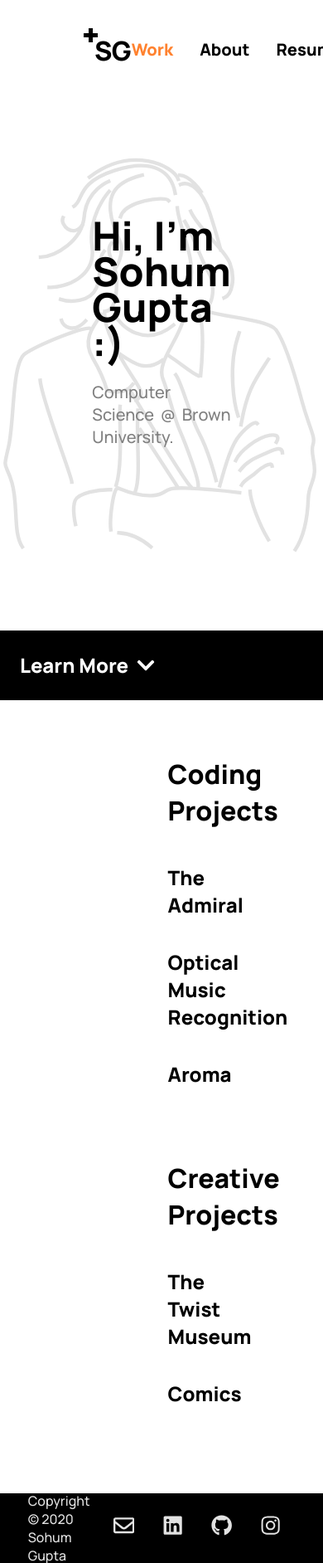
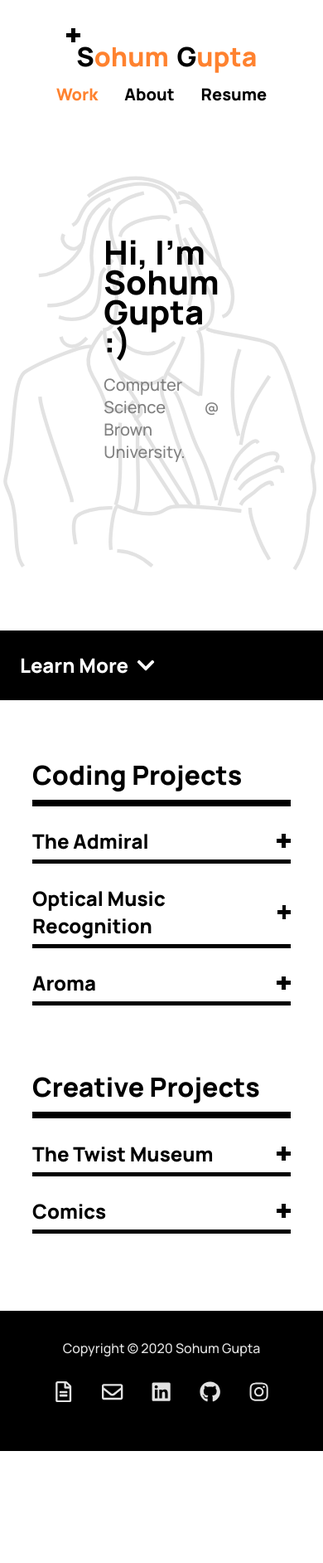
Before and after one commit to sohumgupta/sohumgupta.com, a React app in the folder plus-theme/: page / in a window 390 px wide. Shown: the whole page at 83% size. After the commit the page ends 1749 px from the top, so only its background shows below. Built offline with nearby package versions, Linux system fonts and the light colour scheme.

Commit message:
Work on responsiveness

```diff
--- a/plus-theme/src/Main.scss
+++ b/plus-theme/src/Main.scss
@@ -42,15 +42,15 @@ $transition-delay: 0ms;
 	transition: left $transition-length linear $transition-delay;
 
 	.page-wipe {
-		left: 150vw;
+		left: 100vw;
 		transition: left ($transition-length * 2) linear $transition-delay;
 	}
 }
 
 .page-wipe {
 	position: fixed;
-	height: 100vh; width: 150vw;
-	top: 0; left: -150vw;
+	height: 100vh; width: 100vw;
+	top: 0; left: -100vw;
 	background: black;
 	z-index: 10;
 }
--- a/plus-theme/src/Sections/About/About.js
+++ b/plus-theme/src/Sections/About/About.js
@@ -5,10 +5,11 @@ import AboutPicture from '../../Assets/AboutPicture.jpg';
 
 class About extends React.Component {
 	render() {
+		const resizeClass = this.props.resize ? " about-resize" : ""
 		return (
-			<div className="about-wrapper">
+			<div className={"about-wrapper" + resizeClass}>
 				<div className="about-inner-wrapper">
-					<img className="about-image" src={AboutPicture}/>
+					<img className="about-image" alt="Me!" src={AboutPicture}/>
 					<div className="about-text-wrapper">
 						<div className="about-title">About Me</div>
 						<div className="about-text">
--- a/plus-theme/src/Sections/About/About.scss
+++ b/plus-theme/src/Sections/About/About.scss
@@ -1,16 +1,26 @@
 @import '../../Main.scss';
+
+.about-resize {
+	height: fit-content !important;
+	margin-bottom: 8vh;
+	margin-top: 4vh;
+
+	.about-inner-wrapper {
+		margin-top: 0vh !important;
+		flex-direction: column;
+	}
+}
 
 .about-wrapper {
 	width: 100%;
 	height: 80vh;
 	display: flex;
-	padding: 0 12vh;
+	padding: 0 10vw;
 	align-items: center;
 	justify-content: center;
 
 	.about-inner-wrapper {
 		margin-top: -5vh;
-		width: 75%;
 		height: fit-content;
 		padding: 8vh;
 		position: relative;
--- a/plus-theme/src/Sections/Footer/Footer.js
+++ b/plus-theme/src/Sections/Footer/Footer.js
@@ -3,20 +3,23 @@ import './Footer.scss';
 
 import { Link } from 'react-router-dom';
 
-import { FaGithub, FaLinkedin, FaInstagram, FaRegEnvelope } from 'react-icons/fa';
+import { FaGithub, FaLinkedin, FaInstagram, FaRegEnvelope, FaRegFileAlt } from 'react-icons/fa';
 
 class Footer extends React.Component {
 	render() {
+		const resizeClass = this.props.resize ? " footer-resize" : ""
+
 		return (
-			<div className="footer-wrapper">
+			<div className={"footer-wrapper" + resizeClass}>
 				<div className="footer-text">
 					Copyright &copy; {(new Date().getFullYear())} Sohum Gupta
 				</div>
 				<div className="footer-links">
-					<a target="_blank" rel="noopener noreferrer" href="mailto:sohum_gupta@brown.edu"><FaRegEnvelope/></a>
-					<a target="_blank" rel="noopener noreferrer" href="https://www.linkedin.com/in/sohum-gupta/"><FaLinkedin/></a>
-					<a target="_blank" rel="noopener noreferrer" href="https://github.com/sohumgupta"><FaGithub/></a>
-					<a target="_blank" rel="noopener noreferrer" href="https://www.instagram.com/sohum_gupta/"><FaInstagram/></a>
+					<a title="My Resume" target="_blank" rel="noopener noreferrer" href="https://drive.google.com/file/d/1i0ENmjIy9M2RAh-wB2KB139eqPXDl-ZC/view?usp=sharing"><FaRegFileAlt/></a>
+					<a title="E-Mail Me!" target="_blank" rel="noopener noreferrer" href="mailto:sohum_gupta@brown.edu"><FaRegEnvelope/></a>
+					<a title="My LinkedIn" target="_blank" rel="noopener noreferrer" href="https://www.linkedin.com/in/sohum-gupta/"><FaLinkedin/></a>
+					<a title="My Github" target="_blank" rel="noopener noreferrer" href="https://github.com/sohumgupta"><FaGithub/></a>
+					<a title="My Instagram" target="_blank" rel="noopener noreferrer" href="https://www.instagram.com/sohum_gupta/"><FaInstagram/></a>
 				</div>
 			</div>
 		)
--- a/plus-theme/src/Sections/Footer/Footer.scss
+++ b/plus-theme/src/Sections/Footer/Footer.scss
@@ -30,3 +30,8 @@
 		}
 	}
 }
+
+.footer-resize {
+	flex-direction: column;
+	height: 20vh;
+}
--- a/plus-theme/src/Sections/Header/Header.js
+++ b/plus-theme/src/Sections/Header/Header.js
@@ -19,8 +19,10 @@ class HeaderLink extends React.Component {
 
 class Header extends React.Component {
 	render() {
+		const resizeClass = this.props.resize ? " header-resize" : ""
+
 		return (
-			<div className="header-wrapper">
+			<div className={"header-wrapper" + resizeClass}>
 				<div className="header-logo">
 					<div className="logo-plus">
 						<div className="plus-vertical"/>
--- a/plus-theme/src/Sections/Header/Header.scss
+++ b/plus-theme/src/Sections/Header/Header.scss
@@ -1,4 +1,16 @@
 @import '../../Main.scss';
+
+.header-resize {
+	flex-direction: column;
+	height: 15vh !important;
+
+	.header-logo {
+		.logo-text {
+			.logo-s { width: fit-content !important; margin-right: 0.3em; }
+			.logo-g { width: fit-content !important; }
+		}
+	}
+}
 
 .header-wrapper {
 	width: 100%;
--- a/plus-theme/src/Sections/Intro/Intro.js
+++ b/plus-theme/src/Sections/Intro/Intro.js
@@ -5,8 +5,9 @@ import { ReactComponent as PictureOutline } from '../../Assets/PictureOutline.sv
 
 class Intro extends React.Component {
 	render() {
+		const resizeClass = this.props.resize ? " intro-resize" : ""
 		return (
-			<div className="intro-wrapper">
+			<div className={"intro-wrapper" + resizeClass}>
 				<div className="intro-text-wrapper">
 					<div className="intro-title">Hi, I'm Sohum Gupta :)</div>
 					<div className="intro-text">
--- a/plus-theme/src/Sections/Intro/Intro.scss
+++ b/plus-theme/src/Sections/Intro/Intro.scss
@@ -1,4 +1,20 @@
 @import '../../Main.scss';
+
+.intro-resize {
+	height: 75vh !important;
+
+	.intro-title { font-size: 2.5em !important; }
+
+	.intro-picture {
+		height: Max(65vh, fit-content) !important;
+		top: auto !important;
+
+		svg {
+			width: 100%;
+			height: auto;
+		}
+	}
+}
 
 .intro-wrapper {
 	width: 100%;
--- a/plus-theme/src/Sections/Projects/Projects.js
+++ b/plus-theme/src/Sections/Projects/Projects.js
@@ -57,8 +57,9 @@ class Projects extends React.Component {
 	}
 
 	render() {
+		const resizeClass = this.props.resize ? " projects-resize" : ""
 		return (
-			<div className="projects-section-wrapper">
+			<div className={"projects-section-wrapper" + resizeClass}>
 				{this.renderSections()}
 			</div>
 		)
--- a/plus-theme/src/Sections/Projects/Projects.scss
+++ b/plus-theme/src/Sections/Projects/Projects.scss
@@ -1,4 +1,13 @@
 @import '../../Main.scss';
+
+.projects-resize {
+	padding: 8vh 10vw !important;
+
+	.project-info-wrapper {
+		display: flex !important;
+		flex-direction: column !important;
+	}
+}
 
 .projects-section-wrapper {
 	width: 100%;
```
